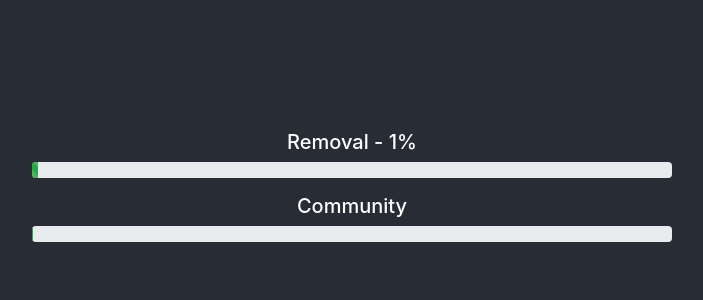
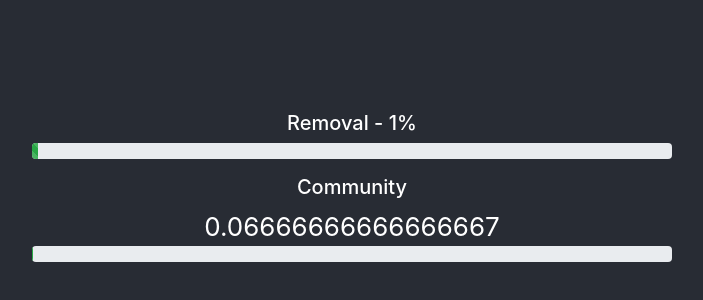
Before and after one commit to chris-bryant/the-countdown, a React (Create React App) app: page / in a window 1280 px wide. Shown: the part 206-506 px from the top of the page, without its empty margins (288-991 px from the left). Built offline with nearby package versions, Linux system fonts and the light colour scheme.

Commit message:
Days done.

```diff
--- a/src/App.js
+++ b/src/App.js
@@ -20,6 +20,7 @@ class App extends Component {
           </p>
           <p>
             <h5>Community</h5>
+            {csDaysDone}
             <Progress striped color="success" value={csDaysDone} />
           </p>
         </div>
```
